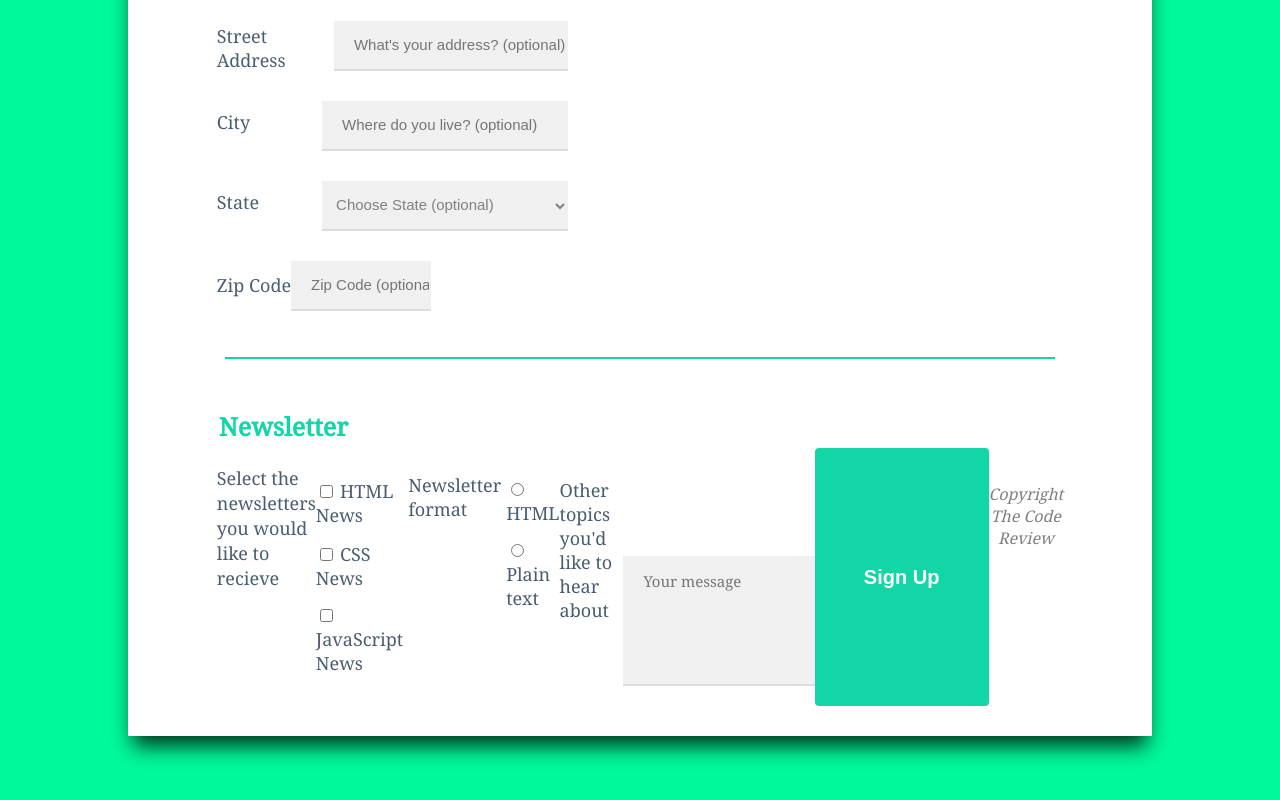
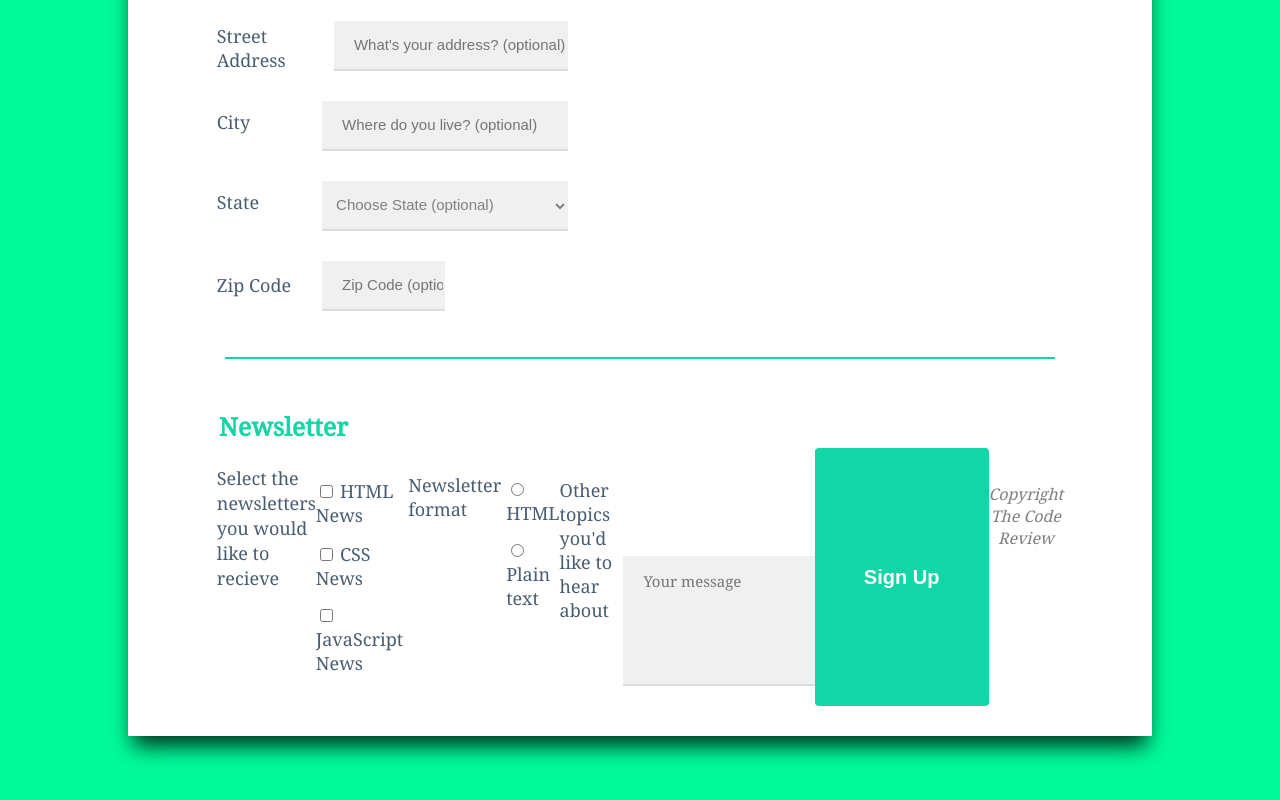
Before and after one commit to erikshumkov/third-techdegree-project, a plain HTML site: page index.html in a window 1280 px wide. Shown: the part 721-1521 px from the top of the page. Drawn offline with Linux system fonts and the light colour scheme.

Commit message:
Fixed zip code problem

```diff
--- a/css/styles.css
+++ b/css/styles.css
@@ -319,12 +319,12 @@ textarea {
   }
   #zipcode {
     margin-bottom: 20px;
-    width: 40%;
-    justify-content: flex-start;
+    width: 35%;
+    margin-right: 35%;
   }
   #zipper {
     display: flex;
-    justify-content: flex-start;
+    justify-content: space-between;
   }
 
   .part-2 {
```
